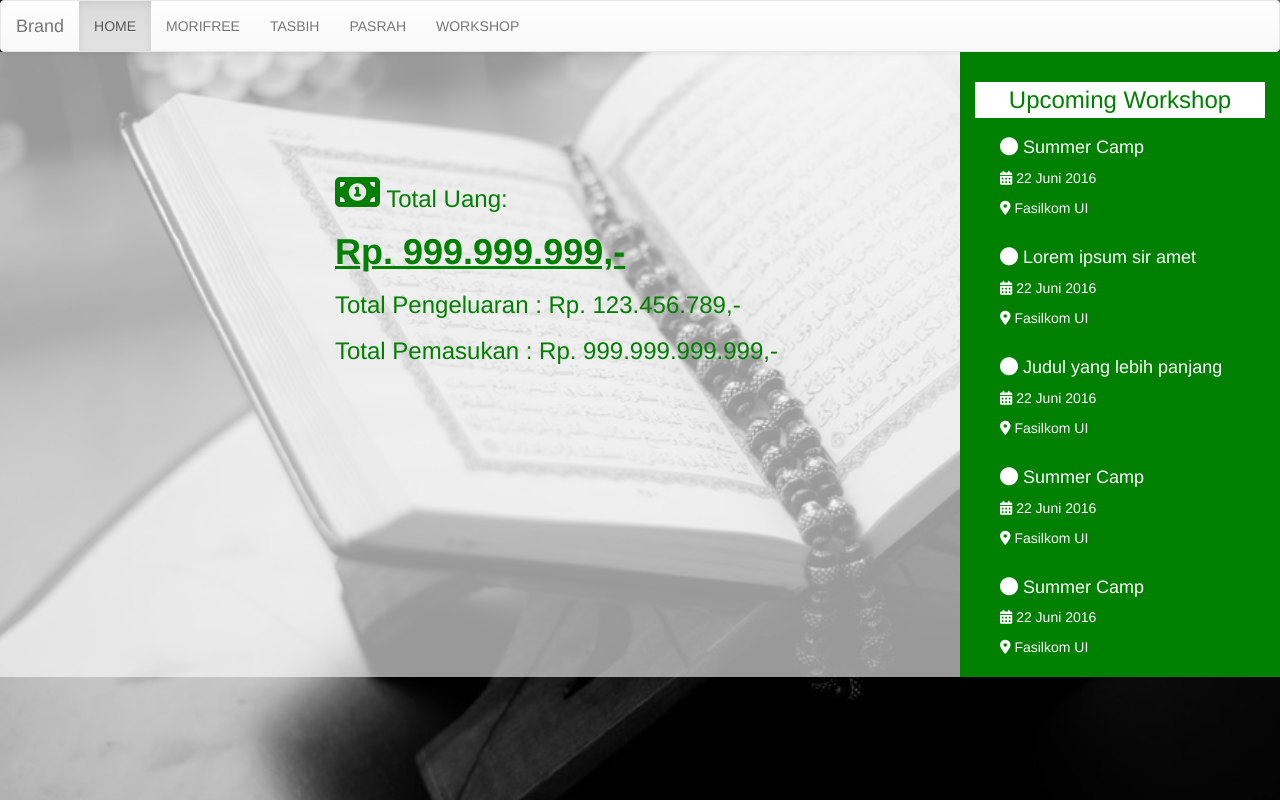
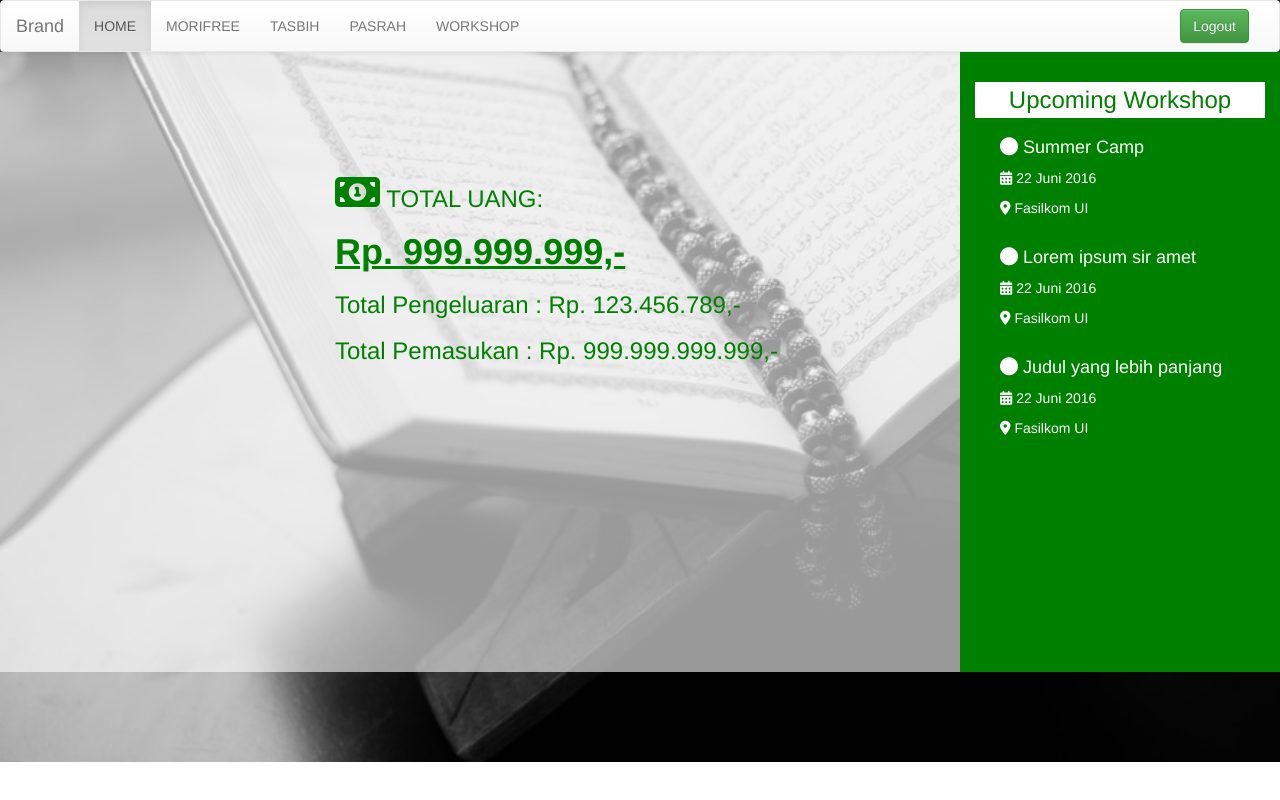
Before and after one commit to ElangT/siwakng-frontEnd, a plain HTML site: page Home.html in a window 1280 px wide. Drawn offline with nearby package versions, Linux system fonts and the light colour scheme.

Commit message:
update home.html

```diff
--- a/Home.html
+++ b/Home.html
@@ -7,21 +7,25 @@
     <meta http-equiv="X-UA-Compatible" content="IE=edge, chrome=1"/>
 	<meta name="viewport" content="width=device-width, initial-scale=1">
 
+
+	<script src="http://ajax.aspnetcdn.com/ajax/jQuery/jquery-1.12.4.min.js"></script>
 	<!-- Latest compiled and minified CSS -->
 	<link rel="stylesheet" href="https://maxcdn.bootstrapcdn.com/bootstrap/3.3.6/css/bootstrap.min.css" integrity="sha384-1q8mTJOASx8j1Au+a5WDVnPi2lkFfwwEAa8hDDdjZlpLegxhjVME1fgjWPGmkzs7" crossorigin="anonymous">
 
 	<!-- Optional theme -->
 	<link rel="stylesheet" href="https://maxcdn.bootstrapcdn.com/bootstrap/3.3.6/css/bootstrap-theme.min.css" integrity="sha384-fLW2N01lMqjakBkx3l/M9EahuwpSfeNvV63J5ezn3uZzapT0u7EYsXMjQV+0En5r" crossorigin="anonymous">
 
-	<!-- Latest compiled and minified JavaScript -->
-	<script src="https://maxcdn.bootstrapcdn.com/bootstrap/3.3.6/js/bootstrap.min.js" integrity="sha384-0mSbJDEHialfmuBBQP6A4Qrprq5OVfW37PRR3j5ELqxss1yVqOtnepnHVP9aJ7xS" crossorigin="anonymous"></script>
+
 
 	<script src="https://use.fontawesome.com/e10cd9271c.js"></script>
 
+
 	<style type="text/css">
+
 		body {
 			background-image: url(images/Quran.jpg) ;
-			background-position: center fixed;
+			background-position: center;
+			background-position: fixed;
 			background-size: cover;
 			background-repeat: no-repeat;
 	  	}
@@ -47,7 +51,7 @@
 	  	}
 	  	#sidebar {
 	  		background-color: #008000;
-	  		min-height: 600px;
+	  		min-height: 620px;
 	  	}
 	  	#sidebar h3{
 	  		background : white;
@@ -55,6 +59,7 @@
 	  		margin-top: 30px;
 	  		padding-top: 5px;
 	  		padding-bottom: 5px;
+
 	  	}
 	  	#side-row {
 	  		color: white;
@@ -88,6 +93,9 @@
         <li><a href="#">PASRAH</a></li>
         <li><a href="#">WORKSHOP</a></li>
       </ul>
+      <div class="navbar-form navbar-right">
+      	<input type="submit" value="Logout" class="btn btn-success">
+      </div>
     </div><!-- /.navbar-collapse -->
   </div><!-- /.container-fluid -->
 </nav>
@@ -96,7 +104,7 @@
 		<div class="row">
 			<div class="col-md-3"></div>
 				<div class="col-md-6" id="textArea">
-						<h3 > <i class="fa fa-money" aria-hidden="true"></i> Total Uang:</h3>
+						<h3 > <i class="fa fa-money" aria-hidden="true"></i> TOTAL UANG:</h3>
 						<h1 ><u>Rp. 999.999.999,-</u></h1>
 						<h3 >Total Pengeluaran		: Rp. 123.456.789,-</h3>
 						<h3 >Total Pemasukan		: Rp. 999.999.999.999,-</h3>
@@ -119,16 +127,6 @@
 						<p><i class="fa fa-calendar" aria-hidden="true"></i> 22 Juni 2016</p>
 						<p><i class="fa fa-map-marker" aria-hidden="true"></i> Fasilkom UI </p>
 					</div>
-					<div id="side-row">
-						<h4><i class="fa fa-circle" aria-hidden="true"></i> Summer Camp</h4>
-						<p><i class="fa fa-calendar" aria-hidden="true"></i> 22 Juni 2016</p>
-						<p><i class="fa fa-map-marker" aria-hidden="true"></i> Fasilkom UI </p>
-					</div>
-					<div id="side-row">
-						<h4><i class="fa fa-circle" aria-hidden="true"></i> Summer Camp</h4>
-						<p><i class="fa fa-calendar" aria-hidden="true"></i> 22 Juni 2016</p>
-						<p><i class="fa fa-map-marker" aria-hidden="true"></i> Fasilkom UI </p>
-					</div>
 
 				</div>
 			</div>
@@ -136,5 +134,8 @@
 	</div>
 </section>
 
+	<!-- Latest compiled and minified JavaScript -->
+	<script src="https://maxcdn.bootstrapcdn.com/bootstrap/3.3.6/js/bootstrap.min.js" integrity="sha384-0mSbJDEHialfmuBBQP6A4Qrprq5OVfW37PRR3j5ELqxss1yVqOtnepnHVP9aJ7xS" crossorigin="anonymous"></script>
+
 </body>
 </html>
```
